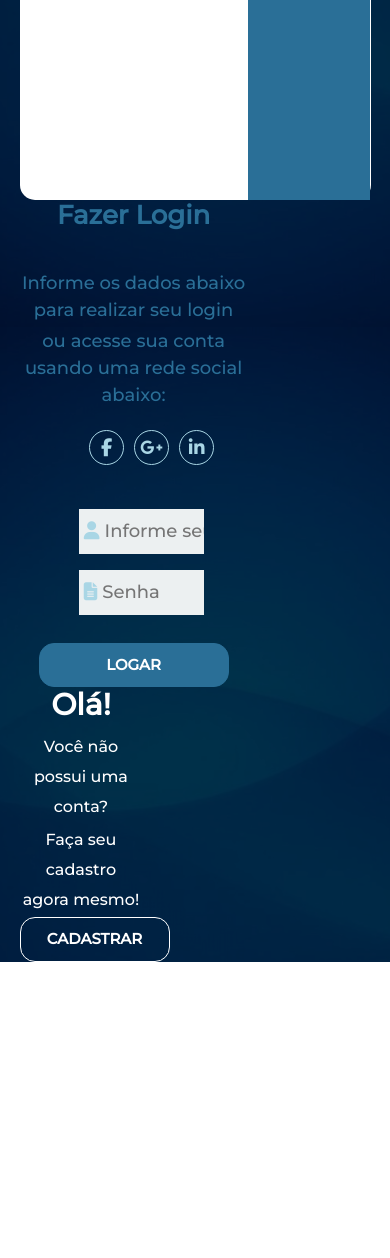
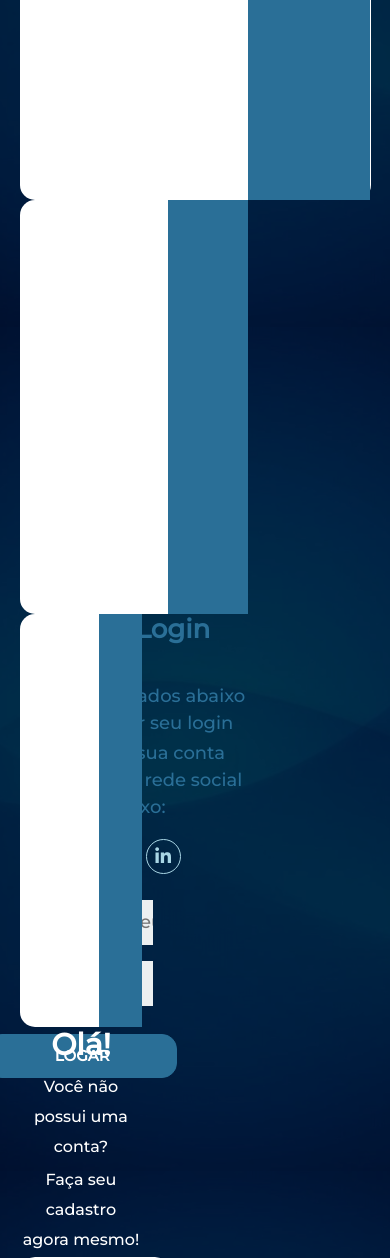
Before and after one commit to PabloH01/GestaoVacina_FerramentaDigital, a PHP site: page /backend_sistema/estruturalogin/index.php in a window 390 px wide. Shown: the part 517-1775 px from the top of the page. Before the commit the page ends 1479 px from the top, so only its background shows below. Run offline with PHP 8.4, Linux system fonts and the light colour scheme; some libraries are stand-ins or nearby versions.

Commit message:
V: 6 - Responsividade (Heroku + Git)

```diff
--- a/backend_sistema/estruturalogin/index.php
+++ b/backend_sistema/estruturalogin/index.php
@@ -23,7 +23,7 @@
     <body>
         <div class="main">
             <div class="content primeiro-conteudo">
-                <div class="segunda-coluna">
+                <div class="content segunda-coluna">
                     <h2 class="title title-colorBlue">Fazer Login</h2>
                     <br>
                     <p class="descripcion desc-style2">Informe os dados abaixo para realizar seu login</p>
@@ -62,7 +62,7 @@
                         <button class="btn btn-style2" type="submit" name="acessar" value="ACESSAR">Logar</button>
                     </form>
                 </div>
-                <div class="primeira-coluna">
+                <div class="content primeira-coluna">
                     <h2 class="title title-colorWhite">Olá!</h2>
                     <p class="description desc-style1">Você não possui uma conta?</p>
                     <p class="description desc-style1">Faça seu cadastro agora mesmo!</p>
```
